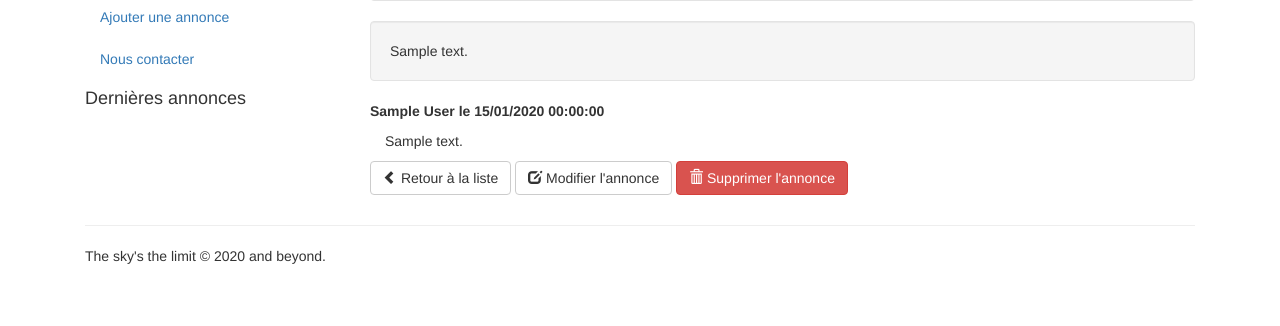
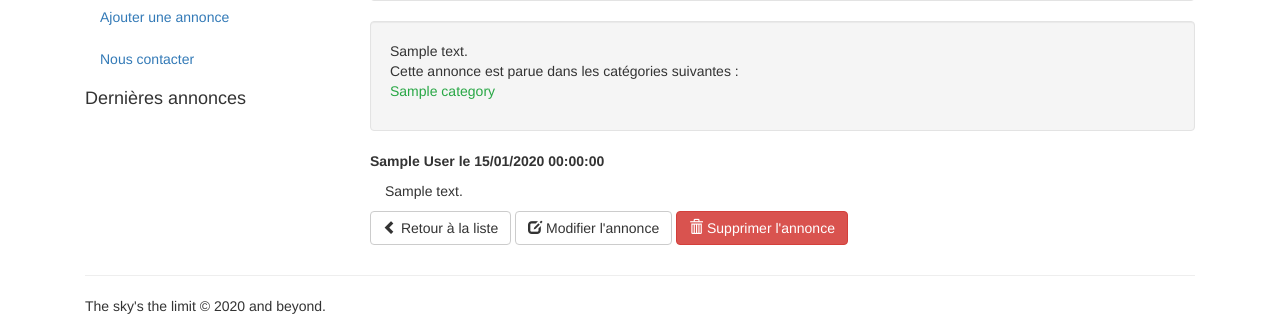
Before and after one commit to mg488/symfony-4-tuto, a Symfony app: template templates/advert/viewAdvert.html.twig in a window 1280 px wide. Shown: the part 475-801 px from the top of the page. Before the commit the page ends 739 px from the top, so only its background shows below. Run offline with Twig, Linux system fonts and the light colour scheme; the template is opened without the code that fills it: most values are stand-ins (such as "Sample title", 1, 10 or a date in 2020); some libraries are stand-ins or nearby versions.

Commit message:
relation Manytomany marche

```diff
--- a/src/Entity/Advert.php
+++ b/src/Entity/Advert.php
@@ -15,10 +15,12 @@ class Advert
 {
     /**
      * @ORM\OneToOne(targetEntity="App\Entity\Image", cascade={"persist"})
-     * @ORM\ManyToMany(targetEntity="App\Entity\Category", cascade={"persist"})
-     * @ORM\JoinTable(name="Tabadvert_category")
      */
     private $image;
+    /**
+     * @ORM\ManyToMany(targetEntity="App\Entity\Category", cascade={"persist"})
+     * @ORM\JoinTable(name="advert_category")
+     */
     private $categories;
 
     /**
--- a/templates/advert/viewAdvert.html.twig
+++ b/templates/advert/viewAdvert.html.twig
@@ -16,11 +16,20 @@
           {% endif %}
 
         <h2>{{ advert.title }}</h2>
-        <i>Par {{ advert.author }}, le {{ advert.datecrea|date('d/m/Y H:i:s') }}</i>
+        <i>Par {{ advert.author }}, le {{ advert.datecrea | date('d/m/Y H:i:s') }}</i>
     </div>
 
     <div class="well">
       {{ advert.content | raw}}
+      {# affichage des catégories associées à l'annonce#}
+        {% if not advert.categories == null %}
+        <p>
+          Cette annonce est parue dans les catégories suivantes : <br>
+          {% for category in advert.categories %}
+            <a class="text-success">{{ category.name }}{% if not loop.last %}, {% endif %}</a>
+          {% endfor %}
+        </p>
+        {% endif %}
     </div>
     {% for listApplication in listApplications %}
       <div class="row col">
```
Also changed, not shown: src/Controller/AdvertController.php (+4 -5 lines).
